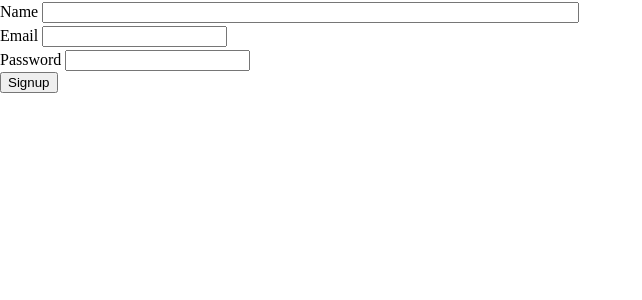
After one commit to mentally-gamez-soft/ws-blog, a Flask app: page /signup/ in a window 1280 px wide. The commit adds this page. Shown: the top 300 px of the page, without its empty margins (0-642 px from the left). Run offline with Flask 3, Linux system fonts and the light colour scheme.

Commit message:
how to use forms in flask

```diff
--- a/application.py
+++ b/application.py
@@ -1,8 +1,12 @@
 """Create the flask application instance and config route."""
 
-from flask import Flask, render_template
+from flask import Flask, redirect, render_template, request, url_for
+
+from core.blog_post.forms import BlogPostForm
+from core.users.forms import SignupForm
 
 app = Flask(__name__)
+app.config["SECRET_KEY"] = "Th1S-Iz.My-5uP3r_seCRE7#k"  # nosec
 
 posts = []
 
@@ -14,7 +18,7 @@ def index():
     Returns:
         str: the number of existing posts.
     """
-    return render_template("index.html", num_posts=len(posts))
+    return render_template("index.html", posts=posts)
 
 
 @app.route("/post/<string:slug>/")
@@ -30,9 +34,9 @@ def show_post(slug):
     return render_template("post_view.html", slug_title=slug)
 
 
-@app.route("/admin/post/")
-@app.route("/admin/post/<int:post_id>/")
-def post_form(post_id=None):
+@app.route("/admin/post/", methods=["GET", "POST"], defaults={"post_id": None})
+@app.route("/admin/post/<int:post_id>/", methods=["GET", "POST"])
+def post_form(post_id):
     """Define the form to consult a post and to modify it.
 
     Args:
@@ -41,4 +45,36 @@ def post_form(post_id=None):
     Returns:
         str: Indicate the id of the post.
     """
-    return render_template("admin/post_form.html", post_id=post_id)
+    form = BlogPostForm()
+    if form.validate_on_submit():
+        title = form.title.data
+        title_slug = form.title_slug.data
+        content = form.content.data
+
+        post = {"title": title, "title_slug": title_slug, "content": content}
+        posts.append(post)
+        return redirect(url_for("index"))
+    return render_template("admin/post_form.html", form=form)
+
+
+@app.route(
+    "/signup/",
+    methods=(
+        "GET",
+        "POST",
+    ),
+)
+def show_signup_form():
+    """Define the form for a user to signup."""
+    form = SignupForm()
+    if form.validate_on_submit():
+        name = form.name.data
+        email = form.email.data
+        password = form.password.data
+
+        next = request.args.get("next", None)
+        if next:
+            return redirect(next)
+        return redirect(url_for("index"))
+
+    return render_template("users/signup_form.html", form=form)
--- /dev/null
+++ b/core/users/__init__.py
@@ -0,0 +1 @@
+"""Declare the module for user management."""
--- /dev/null
+++ b/core/users/forms.py
@@ -0,0 +1,25 @@
+"""Define the form to signup users."""
+
+from flask_wtf import FlaskForm
+from wtforms import EmailField, PasswordField, StringField, SubmitField
+from wtforms.validators import DataRequired, Email, Length
+
+
+class SignupForm(FlaskForm):
+    """Declare the form class for users management."""
+
+    name = StringField(
+        "Name",
+        validators=[
+            DataRequired(),
+            Length(max=64),
+        ],
+    )
+    password = PasswordField(
+        "Password",
+        validators=[
+            DataRequired(),
+        ],
+    )
+    email = EmailField("Email", validators=[DataRequired(), Email()])
+    submit = SubmitField("Signup")
--- /dev/null
+++ b/templates/users/signup_form.html
@@ -0,0 +1,31 @@
+{% extends "base_template.html" %}
+
+{% block title %} User registration {% endblock %}
+
+{% block content %}
+    <form action="" method="post" novalidate>
+        {{ form.hidden_tag() }}
+        <div>
+            {{ form.name.label }}
+            {{ form.name(size=64)}}
+            {% for error in form.name.errors %}
+            <span style="color: red;">{{ error }}</span>
+            {% endfor %}
+        </div>
+        <div>
+            {{ form.email.label }}
+            {{ form.email }} <br>
+            {% for error in form.email.errors %}
+            <span style="color: red;">{{ error }}</span>
+            {% endfor %}
+        </div>
+        <div>
+            {{ form.password.label }}
+            {{ form.password }} <br>
+            {% for error in form.password.errors %}
+            <span style="color: red;">{{ error }}</span>
+            {% endfor %}
+        </div>
+        <div>{{ form.submit() }}</div>
+    </form>
+{% endblock %}
```
Also changed, not shown: core/blog_post/forms.py (added, +25 -0 lines), templates/admin/post_form.html (+25 -5 lines), templates/index.html (+7 -1 lines), 1 other file.
